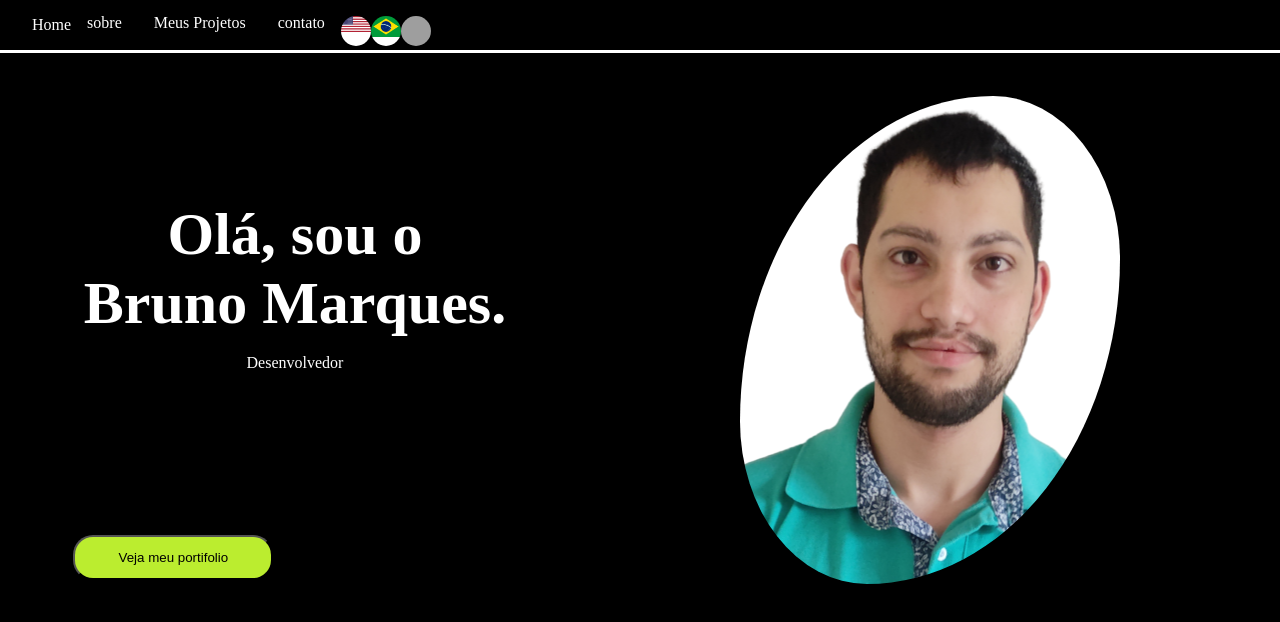
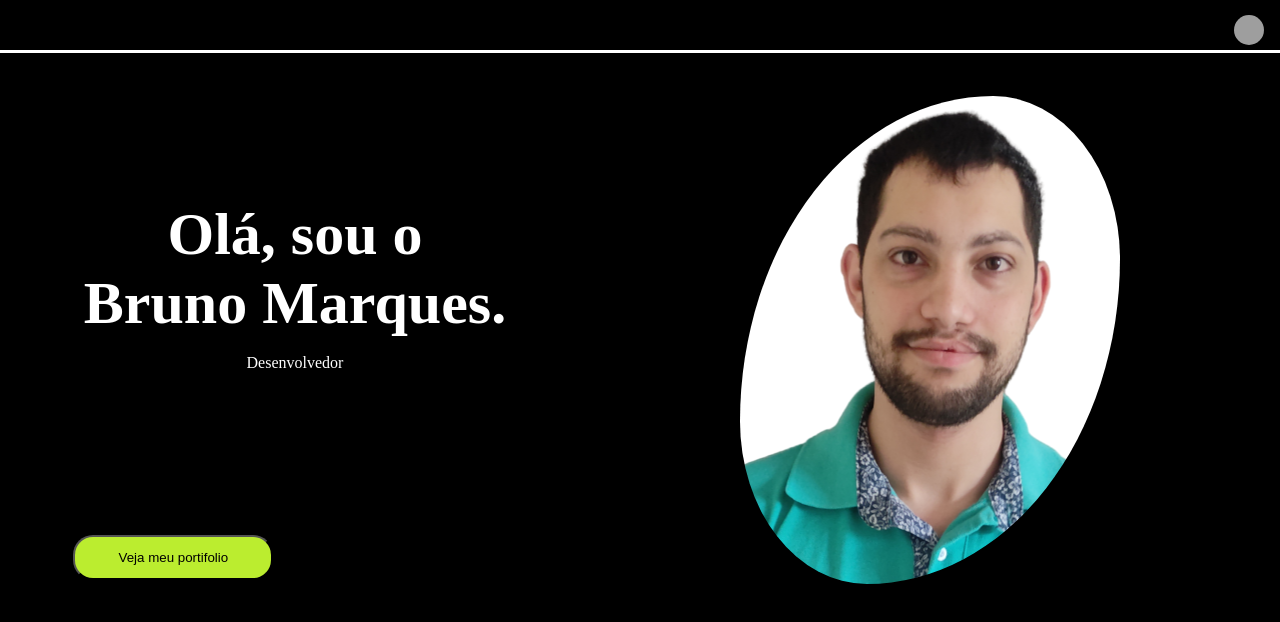
Before and after one commit to brunomarques97/Portifolio, a React (Create React App) app in the folder app/: page / in a window 1280 px wide. Shown: the top 622 px of the page. Built offline with nearby package versions, Linux system fonts and the light colour scheme; grey boxes are pictures that could not be loaded.

Commit message:
Modificando links

```diff
--- a/app/src/App.css
+++ b/app/src/App.css
@@ -1,6 +1,7 @@
 header{
   background-color: black;
   padding: 0 2em;
+
   border-bottom: solid white;
   position: fixed;
   top: 0em;
@@ -13,46 +14,33 @@ header ul {
   padding: 0;
   overflow: hidden;
 }
-
-header li {
+.clear{
+  display: none;
+}
+.link{
+  display: block;
+}
+.links li {
+  padding: 15px 16px;
   float: left;
 }
+.links p {
+  margin-top: 0;
+}
 
-header li a {
-  display: block;
+.links li a{
   color: white;
-  text-align: center;
-  padding: 14px 16px;
   text-decoration: none;
 }
-
-/* Change the link color to #111 (black) on hover */
-header li :hover {
-  opacity: 0.5;
-  background-color: #333;
-}
-.ingles{
-  background-image: url("assets/ingles.png");
-  background-repeat: no-repeat;
-  background-size: 30px;
-  background-color: white;
-  border-radius: 100%;
-  height: 30px;
-  width: 30px;
+.links{
+  display: flex;
+  justify-content: space-between;
+  margin: 0em 3em;
   cursor: pointer;
 }
-.portugues{
-  background-image: url("assets/brasil.png");
-  background-repeat: no-repeat;
-  background-size: 30px;
-  background-color: white;
-  border-radius: 100%;
-  height: 30px;
-  width: 30px;
-  cursor: pointer;
-}
-
 header .lampada{
+  position: absolute;
+  right: 5em;
   background-image: url("assets/lampada.png");
   background-size: 30px;
   background-color: white;
--- a/app/src/App.js
+++ b/app/src/App.js
@@ -30,18 +30,19 @@ function App() {
     setestagiopage(estagio[3].name)
   }
 
+  const clear=(estagiopage === 'home')
 
   return (
     <div className="App">
       <header>
-        <section className="links">
+        <section  className="links">
+          <ul className={clear ? "clear":"link"}>
+            <li><p onClick={home}>Home</p></li>
+            <li><a href="#sobre" onClick={page}>sobre</a></li>
+            <li><a  href="#projetos" onClick={page}>Meus Projetos</a></li>
+            <li><a  href="#contato" onClick={page}>contato</a></li>
+          </ul>
           <ul>
-            <li><p onClick={home}>Home</p></li>
-            <li><a href="#sobre">sobre</a></li>
-            <li><a href="#projetos">Meus Projetos</a></li>
-            <li><a href="#contato">contato</a></li>
-            <li><p className="ingles"></p></li>
-            <li><p className="portugues"></p></li>
             <li><p className="lampada"></p></li>
           </ul>
         </section>
```
Also changed, not shown: app/src/assets/brasil.png (deleted), app/src/assets/ingles.png (deleted).
